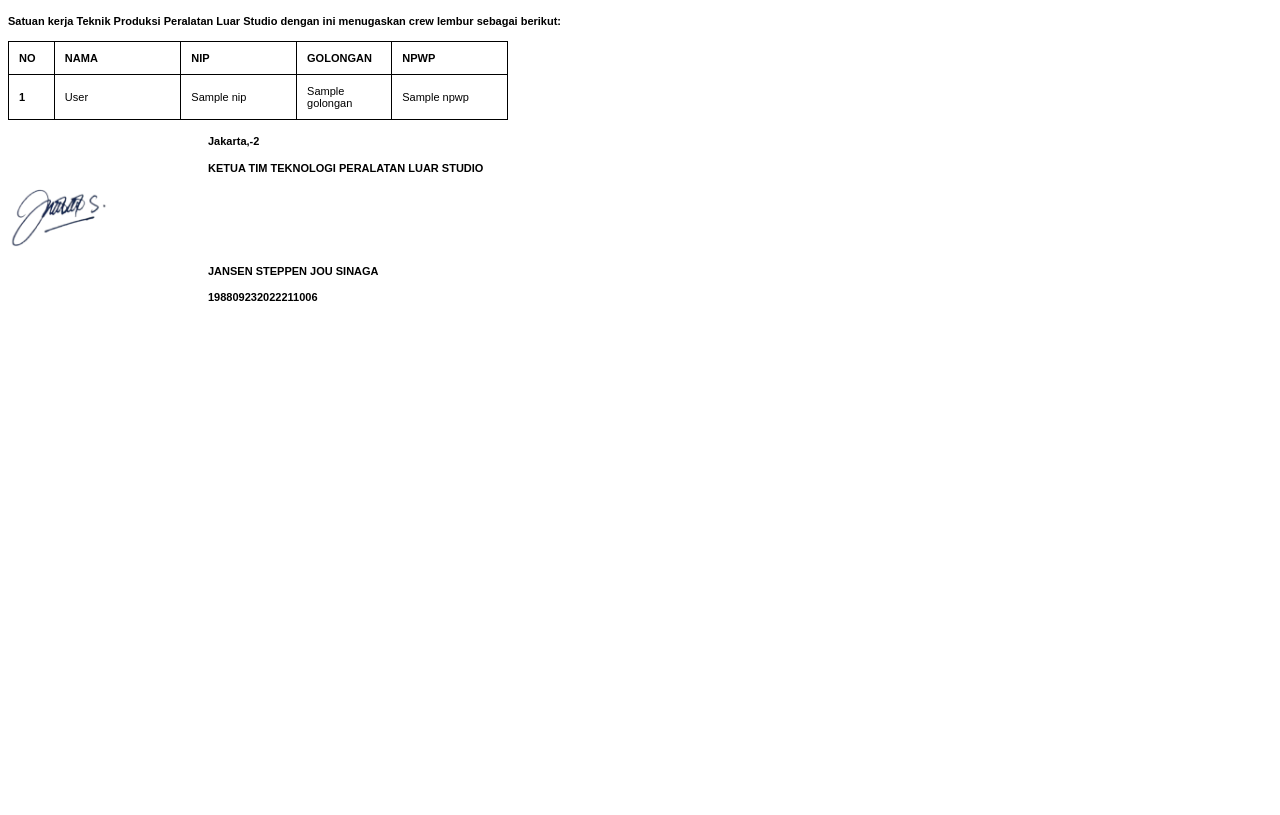
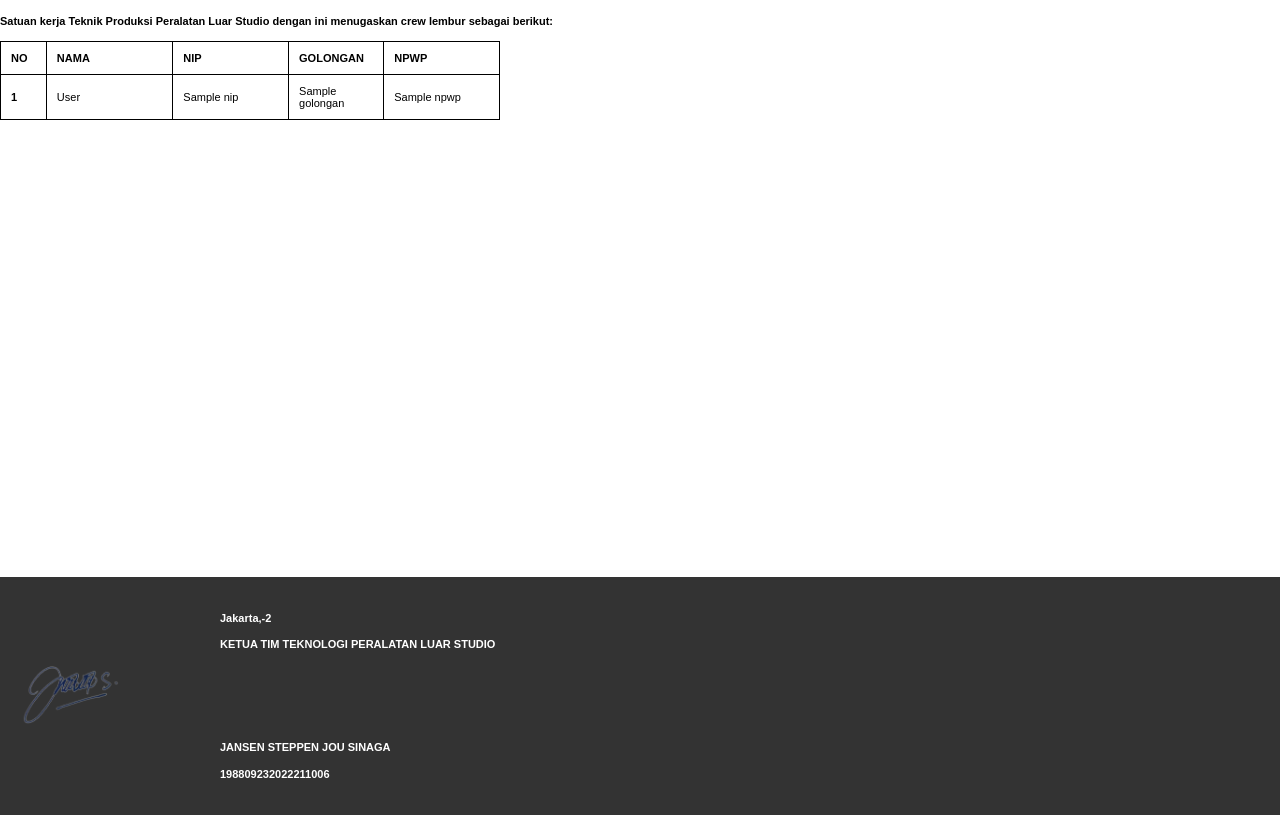
Before and after one commit to mrdanikardinal/app-obvan, a CodeIgniter 4 app: the page made by app/Views/user/lembur.php in a window 1280 px wide. Before the commit the page ends 301 px from the top, so only its background shows below. Run offline with PHP 8.4 and a stand-in for CodeIgniter, Linux system fonts and the light colour scheme; the template is opened without the code that fills it: most values are stand-ins (such as "Sample title", 1, 10 or a date in 2020); data that the repository does not hold is empty; some libraries are stand-ins or nearby versions.

Commit message:
penambahan fitur footer didokumen lembur preview dan downlaod

```diff
--- a/app/Views/user/lembur.php
+++ b/app/Views/user/lembur.php
@@ -6,6 +6,32 @@
     <meta name="viewport" content="width=device-width, initial-scale=1">
     <title>Dinas Lembur</title>
     <style>
+        body {
+            margin: 0;
+            padding: 0;
+            min-height: 100vh;
+            /* agar konten tetap di atas footer */
+            position: relative;
+            /* memberi posisi relatif untuk footer */
+        }
+
+        footer {
+            position: absolute;
+            /* membuat footer posisi tetap */
+            bottom: 0;
+            /* meletakkan footer di bagian bawah */
+            width: 100%;
+            /* agar footer mengisi lebar layar */
+            background-color: #333;
+            /* warna latar belakang footer */
+            color: #fff;
+            /* warna teks footer */
+            padding: 20px;
+            /* jarak padding untuk konten footer */
+            box-sizing: border-box;
+            /* agar padding tidak menambah ukuran total */
+        }
+
         table,
         th,
         td {
@@ -25,6 +51,23 @@
             /* font-family: "Lucida Console", "Courier New", monospace; */
             /* font-family: "Lucida Console", "Courier New", sans-serif; */
             font-size: 11px;
+        }
+
+        body {
+            margin: 0;
+            padding: 0;
+            min-height: 100vh;
+            position: relative;
+        }
+
+        footer {
+            position: absolute;
+            bottom: 0;
+            width: 100%;
+            background-color: #333;
+            color: #fff;
+            padding: 20px;
+            box-sizing: border-box;
         }
     </style>
 </head>
@@ -108,8 +151,9 @@
             <img src="img/ttdJansenWeb.png" alt="logo-tvri" width="100px" height="60px" style="text-align: center;">
             <h4 style="text-indent: 200px;">JANSEN STEPPEN JOU SINAGA</h4>
             <h4 style="text-indent: 200px;">198809232022211006</h4>
+        </footer>
 
-        </footer>
+
 </body>
 
 </html>
```
Also changed, not shown: app/Controllers/PdfController.php (+99 -40 lines).
